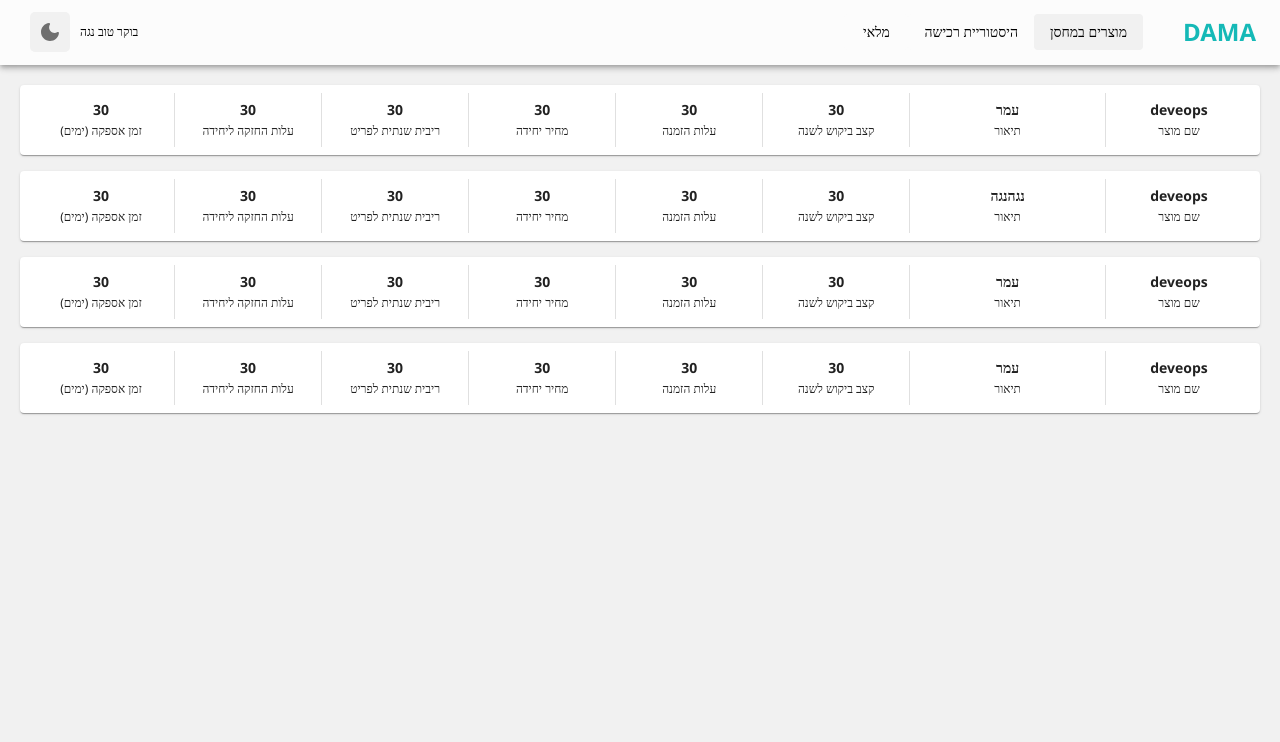
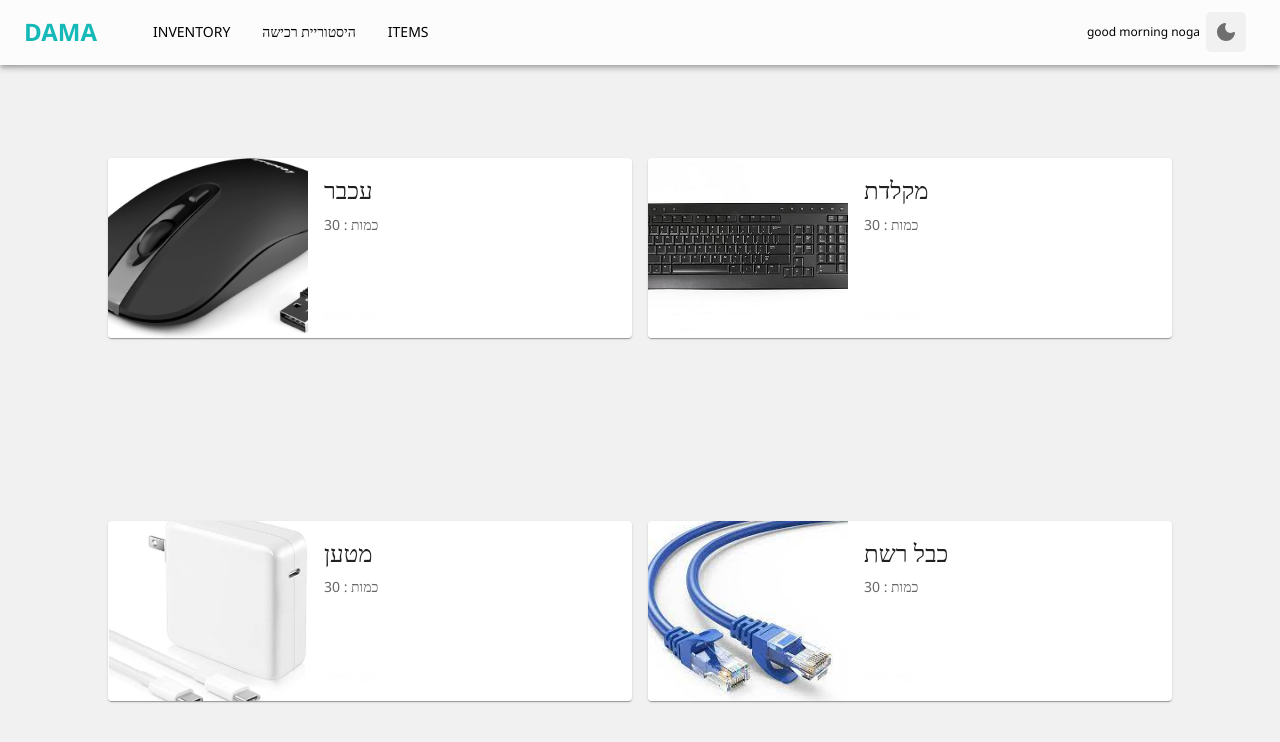
Before and after one commit to nogalavan/DAMA-client-vercel, a React (Create React App) app: page / in a window 1280 px wide. Shown: the top 742 px of the page. Built offline with nearby package versions, Linux system fonts and the light colour scheme.

Commit message:
change to English

```diff
--- a/src/AuthenticatedApp/ManageItems/index.tsx
+++ b/src/AuthenticatedApp/ManageItems/index.tsx
@@ -1,58 +1,86 @@
 import { Stack, Button } from "@mui/material";
-import { useState } from "react";
+import { useEffect, useState } from "react";
 import { StockItem } from "../../types/StockItem";
 import { CardContainer } from "../../components/CardContainer";
 import AddItemDialog from "./AddItemDialog";
 import DisplayItem from "./DisplayItem";
 import EditItemDialog from "./EditItemDialog";
+import { type } from "@testing-library/user-event/dist/type";
+import { addStockItem, getAll } from "../../services/stockItemService";
+import axios from "axios";
 
-export const items = [
-    {
-        name: 'deveops',
-        description: 'עמר',
-        demandRateForYear: 30,
-        orderCost: 30,
-        unitPrice: 30,
-        annualInterestPerItem: 30,
-        unitHoldingCost: 30,
-        deliveryTime: 30,
-    },
-    {
-        name: 'deveops',
-        description: 'נגהנגה',
-        demandRateForYear: 30,
-        orderCost: 30,
-        unitPrice: 30,
-        annualInterestPerItem: 30,
-        unitHoldingCost: 30,
-        deliveryTime: 30,
-    },
-    {
-        name: 'deveops',
-        description: 'עמר',
-        demandRateForYear: 30,
-        orderCost: 30,
-        unitPrice: 30,
-        annualInterestPerItem: 30,
-        unitHoldingCost: 30,
-        deliveryTime: 30,
-    },
-    {
-        name: 'deveops',
-        description: 'עמר',
-        demandRateForYear: 30,
-        orderCost: 30,
-        unitPrice: 30,
-        annualInterestPerItem: 30,
-        unitHoldingCost: 30,
-        deliveryTime: 30,
-    },
-];
+// export const items = [
+//     {
+//         id:"1",
+//         myId: 'item-Mouse',
+//         name: 'deveops',
+//         description: 'עמר',
+//         demandRateForYear: 30,
+//         orderCost: 30,
+//         unitPrice: 30,
+//         annualInterestPerItem: 30,
+//         unitHoldingCost: 30,
+//         deliveryTime: 30,
+//     },
+//     {
+//         id:"2",
+//         myId: 'item-Mouse',
+//         name: 'deveops',
+//         description: 'נגהנגה',
+//         demandRateForYear: 30,
+//         orderCost: 30,
+//         unitPrice: 30,
+//         annualInterestPerItem: 30,
+//         unitHoldingCost: 30,
+//         deliveryTime: 30,
+//     },
+//     {
+//         id:"3",
+//         myId: 'item-Mouse',
+//         name: 'deveops',
+//         description: 'עמר',
+//         demandRateForYear: 30,
+//         orderCost: 30,
+//         unitPrice: 30,
+//         annualInterestPerItem: 30,
+//         unitHoldingCost: 30,
+//         deliveryTime: 30,
+//     },
+//     {
+//         id:"4",
+//         myId: 'item-Mouse',
+//         name: 'deveops',
+//         description: 'עמר',
+//         demandRateForYear: 30,
+//         orderCost: 30,
+//         unitPrice: 30,
+//         annualInterestPerItem: 30,
+//         unitHoldingCost: 30,
+//         deliveryTime: 30,
+//     },
+// ];
 
 const ManageItems = () => {
     const [openEdit, setOpenEdit] = useState(false);
     const [openAdd, setOpenAdd] = useState(false);
-    const [selectedItem, setSelectedItem] = useState<StockItem>(items[0]);
+    const [items, setItems] = useState<StockItem[]>();
+    const [selectedItem, setSelectedItem] = useState<StockItem | undefined>();
+
+    useEffect(() => {
+        // GET request using axios inside useEffect React hook
+        axios.get('https://dama-server-vercel.vercel.app/api/stockItem/getAll')
+            .then(response => {setItems(response.data); console.log(response);
+            });
+
+    // empty dependency array means this effect will only run once (like componentDidMount in classes)
+    }, []);
+
+    // console.log(items);
+
+
+    // const items = (getAll() as unknown as StockItem[]);
+    // console.log(items);
+
 
     const selectItem = (item: StockItem) => {
         setSelectedItem(item);
@@ -61,6 +89,10 @@ const ManageItems = () => {
 
     const handleCloseEdit = () => {
         setOpenEdit(false);
+        // addStockItem('item-Eathernet','eathernet', 10,'eathernet cable', 500,  6, 6,  0.2, 1.9);
+        // addStockItem('item-Charger','charger', 10,'noga', 800,  5, 7,  0.2, 1.9);
+        // addStockItem('item-Key_baord','key board', 12,'noga', 1200,  6, 9,  0.2, 2.3);
+        // addStockItem('item-Mouse','mouse', 12,'noga', 2400,  7.5, 10.5,  0.2, 2.3)
     };
 
     const handleCloseAdd = () => {
@@ -72,14 +104,14 @@ const ManageItems = () => {
         {/* <Button variant='contained' onClick={() => setOpenAdd(true)} sx={{backgroundColor: '#15b9b7', color: 'white', width: '200px'}}>
             הוספת מוצר חדש למחסן
         </Button> */}
-        {items.map((item, index) => (
+        {items && items.map((item, index) => (
             <CardContainer key={index} sx={{ height: '70px', cursor: 'pointer', direction: 'rtl' }} onClick={() => selectItem(item)}>
                 <Stack direction='row' sx={{ height: '100%', width: '100%' }}>
                     <DisplayItem stockItem={item}/>
                 </Stack>
             </CardContainer>
         ))}
-        <EditItemDialog open={openEdit} handleClose={handleCloseEdit} item={selectedItem}></EditItemDialog>
+        {selectedItem && <EditItemDialog open={openEdit} handleClose={handleCloseEdit} item={selectedItem!}></EditItemDialog>}
         <AddItemDialog open={openAdd} handleClose={handleCloseAdd}></AddItemDialog>
     </Stack>)
 }
--- a/src/AuthenticatedApp/NavBar/Greeting/index.tsx
+++ b/src/AuthenticatedApp/NavBar/Greeting/index.tsx
@@ -1,9 +1,9 @@
 import { Typography } from '@mui/material';
 
 export const greetings = {
-  morningGreeting: 'בוקר טוב',
-  afternoonGreeting: 'צהריים טובים',
-  nightGreeting: 'לילה טוב'
+  morningGreeting: 'good morning',
+  afternoonGreeting: 'good afternoon',
+  nightGreeting: 'good night'
 };
 
 export const getPartOfTheDay = (hour: number) => {
@@ -22,7 +22,7 @@ export const getPartOfTheDay = (hour: number) => {
 
 const Greeting = () => (
   <Typography variant='caption'>
-    {`${getPartOfTheDay(new Date().getHours())} נגה`}
+    {`${getPartOfTheDay(new Date().getHours())} noga`}
   </Typography>
 );
 
--- a/src/AuthenticatedApp/NavBar/index.tsx
+++ b/src/AuthenticatedApp/NavBar/index.tsx
@@ -11,7 +11,7 @@ import {
   }
 
   const NavBar = ({ height }: NavBarProps) => (
-    <AppBar position='relative' sx={{ height, minWidth: '620px', direction: 'rtl' }}>
+    <AppBar position='relative' sx={{ height, minWidth: '620px'}}>
     <Toolbar>
       <Grid
         container
@@ -22,7 +22,7 @@ import {
         <Stack direction='row' flexWrap='nowrap' sx={{ width: 'auto' }}>
           <Stack direction='row'>
             {/* <img src={logo} alt='logo' height='40px' width='40px'></img> */}
-            <Typography color='#15b9b7' variant='h5' marginLeft='40px' sx={{fontWeight: '700', alignSelf: 'center'}}>
+            <Typography color='#15b9b7' variant='h5' marginRight='40px' sx={{fontWeight: '700', alignSelf: 'center'}}>
               DAMA
             </Typography>
           </Stack>
@@ -30,9 +30,9 @@ import {
             flexWrap='nowrap'
             sx={{ width: 'auto', height: '100%' }}
           >
-            <NavLink to='/'>מוצרים במחסן</NavLink>
+            <NavLink to='/inventory'>Inventory</NavLink>
             <NavLink to='/purchases-history'>היסטוריית רכישה</NavLink>
-            <NavLink to='/inventory'>מלאי</NavLink>
+            <NavLink to='/manage-items'>Items</NavLink>
           </Stack>
         </Stack>
         <Stack
--- a/src/AuthenticatedApp/PurchasesHistory/index.tsx
+++ b/src/AuthenticatedApp/PurchasesHistory/index.tsx
@@ -86,9 +86,9 @@ const PurchasesHistory = () => {
 
     return (
     <Stack width='100%' justifyContent='center' alignItems='center'>
-        <Card sx={{height: '350px', width: '70%', direction: 'rtl'}}>
-            <TableContainer sx={{maxHeight: '350px', direction: 'rtl'}} >
-                <Table stickyHeader aria-label="sticky table" sx={{direction: 'rtl'}}>
+        <Card sx={{height: '350px', width: '70%'}}>
+            <TableContainer sx={{maxHeight: '350px' }}>
+                <Table stickyHeader aria-label="sticky table">
                     <TableHead>
                         <TableRow>
                             <TableCell sx={{backgroundColor: theme.palette.info.main}}>שם מוצר</TableCell>
--- a/src/AuthenticatedApp/index.tsx
+++ b/src/AuthenticatedApp/index.tsx
@@ -8,7 +8,7 @@ import PurchasesHistory from './PurchasesHistory'
 const ShellRoutes = () => (
   <Routes>
     <Route path='/' element={<Shell />}>
-      <Route index element={<ManageItems />} />
+      <Route index element={<Inventory />} />
       <Route path='manage-items' element={<ManageItems />} />
       <Route path='purchases-history' element={<PurchasesHistory />} />
       <Route path='inventory' element={<Inventory />} />
--- /dev/null
+++ b/src/services/stockItemService.ts
@@ -0,0 +1,32 @@
+import axios from "axios";
+import { StockItem } from "../types/StockItem";
+
+const API_URL = "https://dama-server-vercel.vercel.app/api/stockItem/";
+
+export const updateStockItem = async (stockItem: StockItem) => {
+    const response = await axios.put(API_URL + `update/${stockItem.id}`, { stockItem });
+  return response.data;;
+  };
+
+export const addStockItem = async (myId: string, name: string, unitPrice: number, description: string, demandRateForYear: number, orderCost: number, deliveryTime: number, annualInterestPerItem: number, unitHoldingCost: number) => {
+  const response = await axios.post(API_URL + `post`, { myId, name, unitPrice, description, demandRateForYear, orderCost, deliveryTime, annualInterestPerItem, unitHoldingCost });
+  return response.data;;
+};
+
+export const getAll = async () => {
+  axios.get(API_URL + `getAll`).then((res) => {return res.data}).catch((err) => {
+    console.error('Error:', err);
+});
+};
+
+
+// export const addTransaction = (amount: Number, date: String, discription: String, catagory: String, type: String, userId: String) => {
+//   return axios.put(API_URL + `addTransaction/${userId}`, {amount, date,discription, catagory, type
+//   }).then((response) => {
+//     if (response.data.accessToken) {
+//       localStorage.setItem("user", JSON.stringify(response.data));
+//     }
+
+//     return response.data;
+//   });;
+// };
--- a/src/types/StockItem.ts
+++ b/src/types/StockItem.ts
@@ -1,4 +1,6 @@
 export interface StockItem {
+  id: string;
+  myId: string;
   name: string;
   description: string;
   demandRateForYear: number;
```
